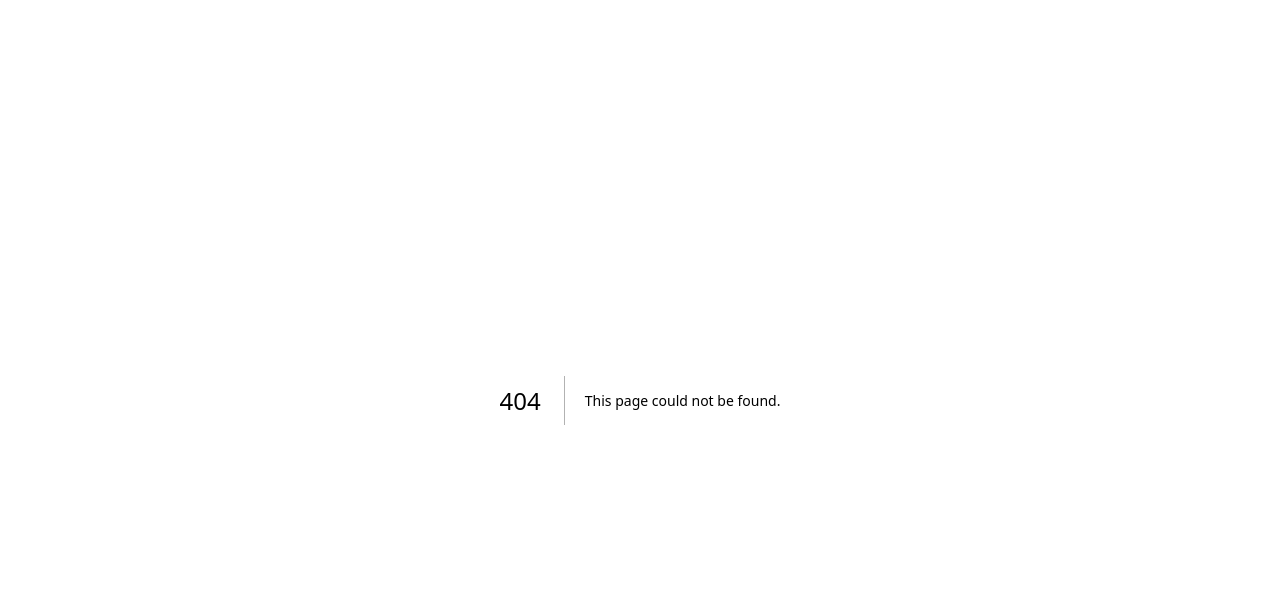
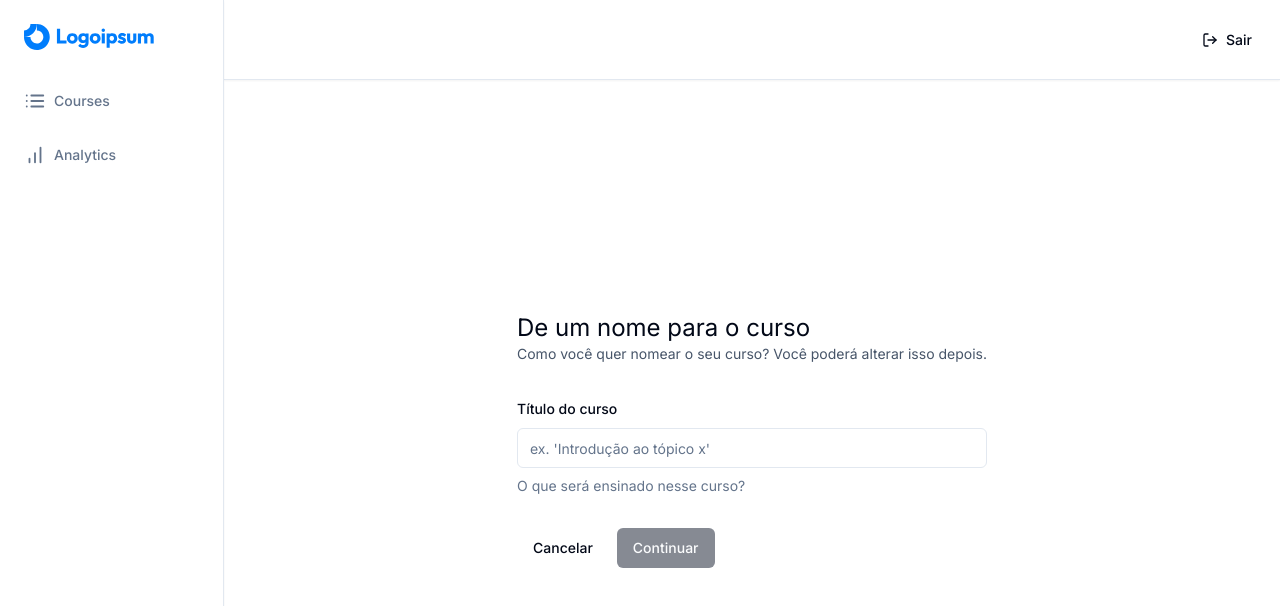
Before and after one commit to CristianeMaragno/course-platform-template, a Next.js app: page /teacher/create in a window 1280 px wide. Before the commit this address had no page. Shown: the top 606 px of the page. Built offline with nearby package versions, Linux system fonts and the light colour scheme.

Commit message:
Add course form

```diff
--- a/app/(dashboard)/(routes)/teacher/courses/page.tsx
+++ b/app/(dashboard)/(routes)/teacher/courses/page.tsx
@@ -1,7 +1,14 @@
+import { Button } from "@/components/ui/button";
+import Link from "next/link";
+
 const CoursesPage = () => {
   return (
-    <div>
-      Couses page!
+    <div className="p-6">
+      <Link href="/teacher/create">
+        <Button>
+          Novo curso
+        </Button>
+      </Link>
     </div>
   );
 }
--- /dev/null
+++ b/app/(dashboard)/(routes)/teacher/create/page.tsx
@@ -0,0 +1,106 @@
+"use client"
+
+import * as z from "zod";
+import axios from "axios";
+import { zodResolver } from "@hookform/resolvers/zod";
+import { useForm } from "react-hook-form";
+import { useRouter } from "next/navigation";
+import toast from "react-hot-toast";
+
+import {
+  Form,
+  FormControl,
+  FormDescription,
+  FormField,
+  FormItem,
+  FormLabel,
+  FormMessage
+} from "@/components/ui/form";
+import { Button } from "@/components/ui/button";
+import { Input } from "@/components/ui/input";
+import Link from "next/link";
+
+const formSchema = z.object({
+  title: z.string().min(1, {
+    message: "É necessário incluir um título"
+  })
+});
+
+const CreatePage = () => {
+  const router = useRouter();
+  const form = useForm<z.infer<typeof formSchema>>({
+    resolver: zodResolver(formSchema),
+    defaultValues: {
+      title: ""
+    }
+  });
+
+  const { isSubmitting, isValid } = form.formState;
+
+  const onSubmit = async (values: z.infer<typeof formSchema>) => {
+    try {
+      const response = await axios.post("/api/course", values);
+      router.push(`/teacher/courses/${response.data.id}`);
+    } catch {
+      toast.error("Algo deu errado");
+    }
+  }
+
+  return (
+    <div className="max-w-5xl mx-auto flex md:items-center md:justify-center h-full p-6">
+      <div>
+        <h1 className="text-2xl">
+          De um nome para o curso
+        </h1>
+        <p className="text-sm text-slate-600">
+          Como você quer nomear o seu curso? Você poderá alterar isso depois.
+        </p>
+        <Form {...form}>
+          <form
+            onSubmit={form.handleSubmit(onSubmit)}
+            className="space-y-8 mt-8"
+          >
+            <FormField
+              control={form.control}
+              name="title"
+              render={({field}) => (
+                <FormItem>
+                  <FormLabel>
+                    Título do curso
+                  </FormLabel>
+                  <FormControl>
+                    <Input
+                      disabled={isSubmitting}
+                      placeholder="ex. 'Introdução ao tópico x'"
+                      {...field}
+                    />
+                  </FormControl>
+                  <FormDescription>
+                    O que será ensinado nesse curso?
+                  </FormDescription>
+                  <FormMessage/>
+                </FormItem>
+              )}
+            />
+            <div className="flex items-center gap-x-2">
+              <Link href="/">
+                <Button
+                  type="button"
+                  variant="ghost"
+                >
+                  Cancelar
+                </Button>
+              </Link>
+              <Button type="submit" disabled={!isValid || isSubmitting}>
+                Continuar
+              </Button>
+
+            </div>
+          </form>
+        </Form>
+      </div>
+    </div>
+  );
+}
+
+export default CreatePage;
--- a/app/layout.tsx
+++ b/app/layout.tsx
@@ -3,6 +3,7 @@
 import { Inter } from 'next/font/google'
 import { ClerkProvider } from '@clerk/nextjs'
 import { ptBR } from "@clerk/localizations";
+import { ToastProvider } from '@/components/providers/toaster-provider';
 
 const inter = Inter({ subsets: ['latin'] })
 
@@ -19,7 +20,10 @@
   return (
     <ClerkProvider localization={ptBR}>
       <html lang="en">
-        <body className={inter.className}>{children}</body>
+        <body className={inter.className}>
+          <ToastProvider/>
+          {children}
+        </body>
       </html>
     </ClerkProvider>
   )
--- /dev/null
+++ b/components/providers/toaster-provider.tsx
@@ -0,0 +1,6 @@
+"use client"
+import { Toaster } from "react-hot-toast";
+
+export const ToastProvider = () => {
+  return <Toaster/>
+}
--- /dev/null
+++ b/components/ui/form.tsx
@@ -0,0 +1,176 @@
+import * as React from "react"
+import * as LabelPrimitive from "@radix-ui/react-label"
+import { Slot } from "@radix-ui/react-slot"
+import {
+  Controller,
+  ControllerProps,
+  FieldPath,
+  FieldValues,
+  FormProvider,
+  useFormContext,
+} from "react-hook-form"
+
+import { cn } from "@/lib/utils"
+import { Label } from "@/components/ui/label"
+
+const Form = FormProvider
+
+type FormFieldContextValue<
+  TFieldValues extends FieldValues = FieldValues,
+  TName extends FieldPath<TFieldValues> = FieldPath<TFieldValues>
+> = {
+  name: TName
+}
+
+const FormFieldContext = React.createContext<FormFieldContextValue>(
+  {} as FormFieldContextValue
+)
+
+const FormField = <
+  TFieldValues extends FieldValues = FieldValues,
+  TName extends FieldPath<TFieldValues> = FieldPath<TFieldValues>
+>({
+  ...props
+}: ControllerProps<TFieldValues, TName>) => {
+  return (
+    <FormFieldContext.Provider value={{ name: props.name }}>
+      <Controller {...props} />
+    </FormFieldContext.Provider>
+  )
+}
+
+const useFormField = () => {
+  const fieldContext = React.useContext(FormFieldContext)
+  const itemContext = React.useContext(FormItemContext)
+  const { getFieldState, formState } = useFormContext()
+
+  const fieldState = getFieldState(fieldContext.name, formState)
+
+  if (!fieldContext) {
+    throw new Error("useFormField should be used within <FormField>")
+  }
+
+  const { id } = itemContext
+
+  return {
+    id,
+    name: fieldContext.name,
+    formItemId: `${id}-form-item`,
+    formDescriptionId: `${id}-form-item-description`,
+    formMessageId: `${id}-form-item-message`,
+    ...fieldState,
+  }
+}
+
+type FormItemContextValue = {
+  id: string
+}
+
+const FormItemContext = React.createContext<FormItemContextValue>(
+  {} as FormItemContextValue
+)
+
+const FormItem = React.forwardRef<
+  HTMLDivElement,
+  React.HTMLAttributes<HTMLDivElement>
+>(({ className, ...props }, ref) => {
+  const id = React.useId()
+
+  return (
+    <FormItemContext.Provider value={{ id }}>
+      <div ref={ref} className={cn("space-y-2", className)} {...props} />
+    </FormItemContext.Provider>
+  )
+})
+FormItem.displayName = "FormItem"
+
+const FormLabel = React.forwardRef<
+  React.ElementRef<typeof LabelPrimitive.Root>,
+  React.ComponentPropsWithoutRef<typeof LabelPrimitive.Root>
+>(({ className, ...props }, ref) => {
+  const { error, formItemId } = useFormField()
+
+  return (
+    <Label
+      ref={ref}
+      className={cn(error && "text-destructive", className)}
+      htmlFor={formItemId}
+      {...props}
+    />
+  )
+})
+FormLabel.displayName = "FormLabel"
+
+const FormControl = React.forwardRef<
+  React.ElementRef<typeof Slot>,
+  React.ComponentPropsWithoutRef<typeof Slot>
+>(({ ...props }, ref) => {
+  const { error, formItemId, formDescriptionId, formMessageId } = useFormField()
+
+  return (
+    <Slot
+      ref={ref}
+      id={formItemId}
+      aria-describedby={
+        !error
+          ? `${formDescriptionId}`
+          : `${formDescriptionId} ${formMessageId}`
+      }
+      aria-invalid={!!error}
+      {...props}
+    />
+  )
+})
+FormControl.displayName = "FormControl"
+
+const FormDescription = React.forwardRef<
+  HTMLParagraphElement,
+  React.HTMLAttributes<HTMLParagraphElement>
+>(({ className, ...props }, ref) => {
+  const { formDescriptionId } = useFormField()
+
+  return (
+    <p
+      ref={ref}
+      id={formDescriptionId}
+      className={cn("text-sm text-muted-foreground", className)}
+      {...props}
+    />
+  )
+})
+FormDescription.displayName = "FormDescription"
+
+const FormMessage = React.forwardRef<
+  HTMLParagraphElement,
+  React.HTMLAttributes<HTMLParagraphElement>
+>(({ className, children, ...props }, ref) => {
+  const { error, formMessageId } = useFormField()
+  const body = error ? String(error?.message) : children
+
+  if (!body) {
+    return null
+  }
+
+  return (
+    <p
+      ref={ref}
+      id={formMessageId}
+      className={cn("text-sm font-medium text-destructive", className)}
+      {...props}
+    >
+      {body}
+    </p>
+  )
+})
+FormMessage.displayName = "FormMessage"
+
+export {
+  useFormField,
+  Form,
+  FormItem,
+  FormLabel,
+  FormControl,
+  FormDescription,
+  FormMessage,
+  FormField,
+}
--- /dev/null
+++ b/components/ui/input.tsx
@@ -0,0 +1,25 @@
+import * as React from "react"
+
+import { cn } from "@/lib/utils"
+
+export interface InputProps
+  extends React.InputHTMLAttributes<HTMLInputElement> {}
+
+const Input = React.forwardRef<HTMLInputElement, InputProps>(
+  ({ className, type, ...props }, ref) => {
+    return (
+      <input
+        type={type}
+        className={cn(
+          "flex h-10 w-full rounded-md border border-input bg-background px-3 py-2 text-sm ring-offset-background file:border-0 file:bg-transparent file:text-sm file:font-medium placeholder:text-muted-foreground focus-visible:outline-none focus-visible:ring-2 focus-visible:ring-ring focus-visible:ring-offset-2 disabled:cursor-not-allowed disabled:opacity-50",
+          className
+        )}
+        ref={ref}
+        {...props}
+      />
+    )
+  }
+)
+Input.displayName = "Input"
+
+export { Input }
--- /dev/null
+++ b/components/ui/label.tsx
@@ -0,0 +1,26 @@
+"use client"
+
+import * as React from "react"
+import * as LabelPrimitive from "@radix-ui/react-label"
+import { cva, type VariantProps } from "class-variance-authority"
+
+import { cn } from "@/lib/utils"
+
+const labelVariants = cva(
+  "text-sm font-medium leading-none peer-disabled:cursor-not-allowed peer-disabled:opacity-70"
+)
+
+const Label = React.forwardRef<
+  React.ElementRef<typeof LabelPrimitive.Root>,
+  React.ComponentPropsWithoutRef<typeof LabelPrimitive.Root> &
+    VariantProps<typeof labelVariants>
+>(({ className, ...props }, ref) => (
+  <LabelPrimitive.Root
+    ref={ref}
+    className={cn(labelVariants(), className)}
+    {...props}
+  />
+))
+Label.displayName = LabelPrimitive.Root.displayName
+
+export { Label }
```
Also changed, not shown: package.json (+11 -1 lines).
